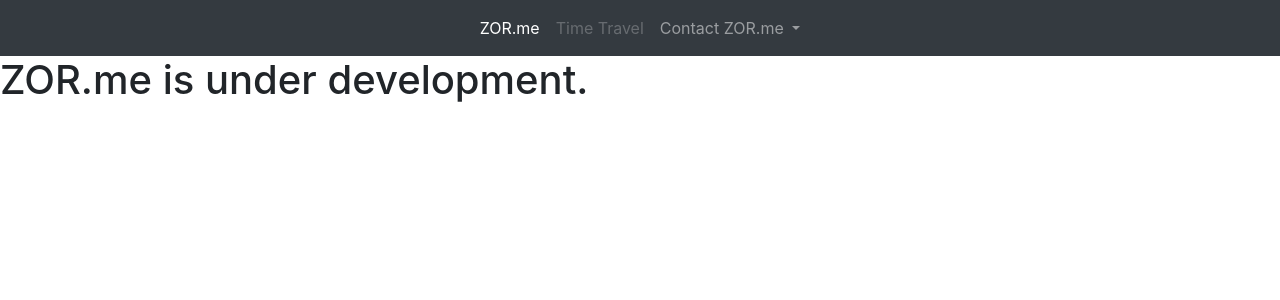
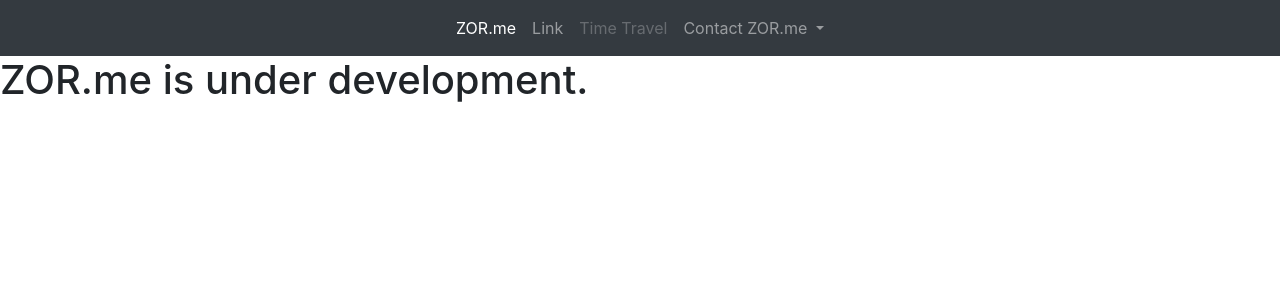
Before and after one commit to raybes/zor, a Django app: page / in a window 1280 px wide. Shown: the top 300 px of the page. Run offline with Django 3.2, Linux system fonts and the light colour scheme; some libraries are stand-ins or nearby versions.

Commit message:
html fixes

```diff
--- a/base_app/templates/base.html
+++ b/base_app/templates/base.html
@@ -2,23 +2,17 @@
 {% load static %}
 <html class="no-js" lang="en">
     <head>
-        <meta charset="utf-8">
+        <meta charset="utf-8"/>
         <title>
             {% block title %}
                 {% endblock title %}
         </title>
         <meta content="" name="description">
-                <meta content="width=device-width, initial-scale=1" name="viewport">
-                    <meta content="#fafafa" name="theme-color">
+        <meta content="width=device-width, initial-scale=1" name="viewport"/>
+        <meta content="#fafafa" name="theme-color"/>
         <link href="{% static 'css/bootstrap.css' %}" rel="stylesheet">
             <link href="{% static 'css/base.css' %}" rel="stylesheet">
-                            </link>
-                        </link>
-                    </meta>
-                </meta>
-            </meta>
-        </meta>
-    </head>
+
     <body>
         <!--[if IE]>
     <p class="browserupgrade">You are using an <strong>outdated</strong> browser. Please <a href="https://browsehappy.com/">upgrade your browser</a> to improve your experience and security.</p>
@@ -34,9 +28,9 @@
                         <a class="nav-link" href="{% url 'home' %}">
                             ZOR.me
                         </a>
-                        <!--       <li class="nav-item">
+                          <li class="nav-item">
                 <a class="nav-link" href="#">Link</a>
-              </li> -->
+              </li>
                         <li class="nav-item">
                             <a aria-disabled="true" class="nav-link disabled" href="#" tabindex="-1">
                                 Time Travel
@@ -58,12 +52,10 @@
                                 </a>
                             </div>
                         </li>
-                    </li>
-                </ul>
+<!--                     </li>
+ -->                </ul>
             </div>
         </nav>
-    </body>
-</html>
         {% block content %}
         {% endblock content %}
         <script src="{% static 'js/jquery-3.5.1.min.js' %}" type="text/javascript">
@@ -72,3 +64,5 @@
         </script>
         <script src="{% static 'js/bootstrap.js' %}" type="text/javascript">
         </script>
+    </body>
+</html>
--- a/base_app/templates/home.html
+++ b/base_app/templates/home.html
@@ -1,5 +1,5 @@
 {% extends 'base.html' %}
 {% block title %}ZOR.me is Under Development{% endblock title %}
 {% block content %}
-<h1>ZOR.me is under development.</h1>
+			<h1>ZOR.me is under development.</h1>
 {% endblock content %}
```
Lines whose indentation alone changed are shown as unchanged.
